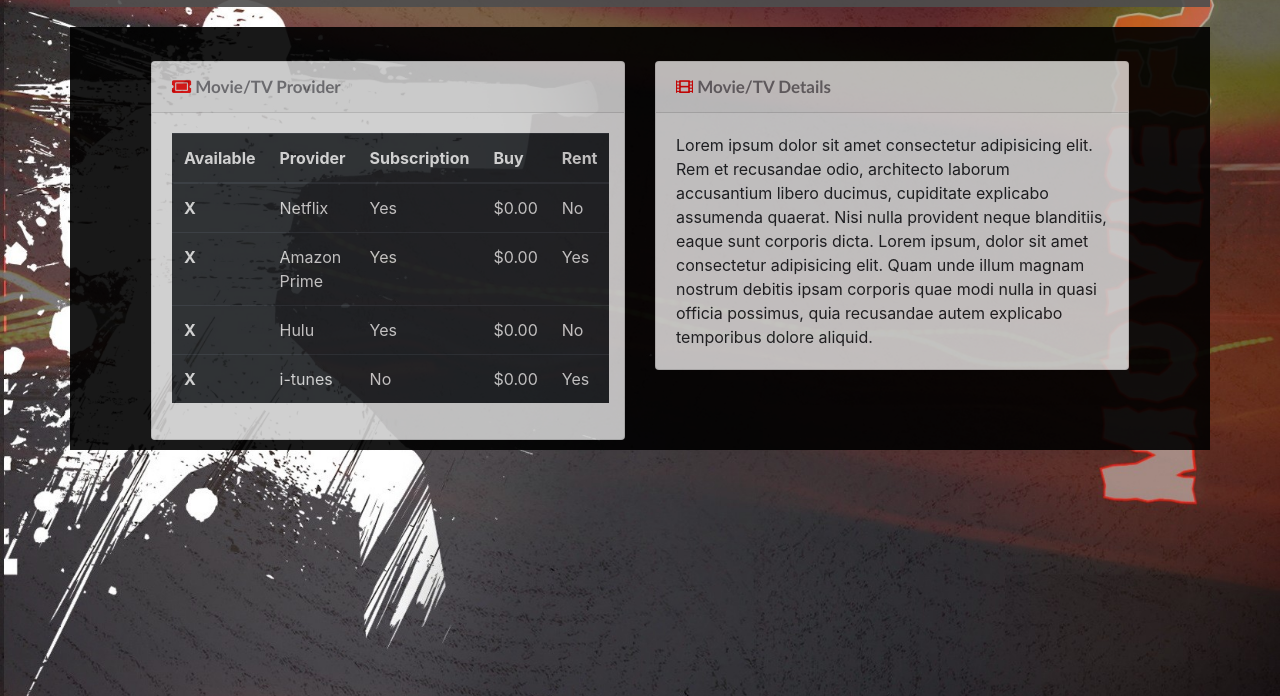
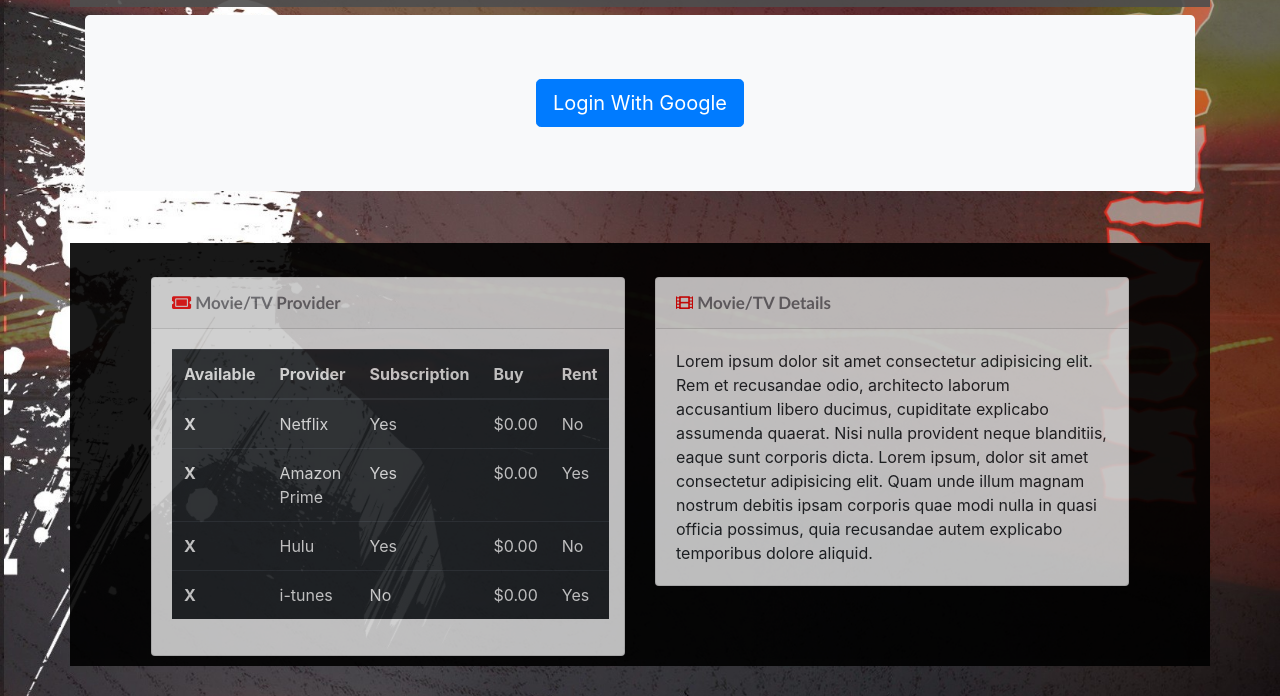
Before and after one commit to gfellouris/movieFu, a plain HTML site: page index.html in a window 1280 px wide. Shown: the part 104-800 px from the top of the page. Drawn offline with nearby package versions, Linux system fonts and the light colour scheme.

Commit message:
Moved login button to header

```diff
--- a/index.html
+++ b/index.html
@@ -44,7 +44,20 @@
           <i class="fa fa-search"></i>
         </button>
       </div>
-
+      <!-- Google Authentication -->
+      <div class="container">
+        <div class="jumbotron bg-light text-center mt-2">
+          <div class="row justify-content-center">
+            <div class="col-12">
+              <div class="btn btn-lg btn-primary text-center log-in">Login With Google</div>
+            </div>
+            <div class="welcome text-center mt-2">
+              <h1 id="user"></h1>
+              <h3 id="email"></h3>
+            </div>
+          </div>
+        </div>
+      </div>
     </header>
 
     <div class="container" id="container-main">
```
